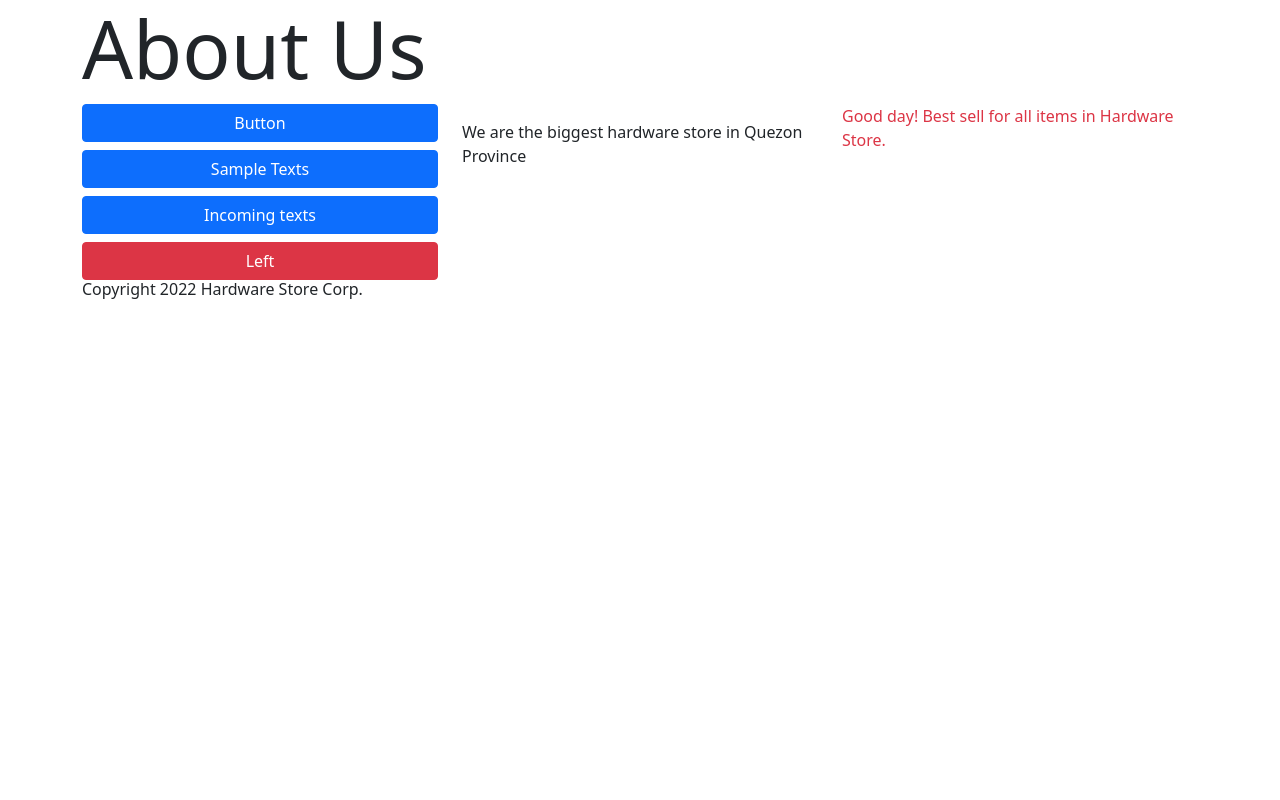
After one commit to KuyaPaul/CSIPT101_DeOcampo, a Django app: page /aboutus/ in a window 1280 px wide. The commit adds this page. Run offline with Django 4.2, Linux system fonts and the light colour scheme.

Commit message:
Create layout.html and Create about.html

```diff
--- a/HardwareStore/urls.py
+++ b/HardwareStore/urls.py
@@ -18,4 +18,5 @@ from django.urls import path, include
 
 urlpatterns = [
     path('', include('ManageItems.urls')),
+    path('aboutus/', include('ManageItems.urls')),
 ]
--- /dev/null
+++ b/ManageItems/templates/aboutus.html
@@ -0,0 +1,14 @@
+<html lang="en">
+<head>
+    <meta charset="UTF-8">
+    <meta http-equiv="X-UA-Compatible" content="IE=edge">
+    <meta name="viewport" content="width=device-width, initial-scale=1.0">
+    <title>Document</title>
+</head>
+<body>
+    {% extends 'layout.html' %}
+    {%block header%}About Us{%endblock%}
+    {%block maincontent%}We are the biggest hardware store in Quezon Province{%endblock%}
+
+</body>
+</html>
--- /dev/null
+++ b/ManageItems/templates/layout.html
@@ -0,0 +1,35 @@
+<html lang="en">
+<head>
+    <meta charset="UTF-8">
+    <meta http-equiv="X-UA-Compatible" content="IE=edge">
+    <meta name="viewport" content="width=device-width, initial-scale=1.0">
+    <title>Document</title>
+    <link href="https://cdn.jsdelivr.net/npm/bootstrap@5.0.2/dist/css/bootstrap.min.css" rel="stylesheet" integrity="sha384-EVSTQN3/azprG1Anm3QDgpJLIm9Nao0Yz1ztcQTwFspd3yD65VohhpuuCOmLASjC" crossorigin="anonymous">
+    <script src="https://cdn.jsdelivr.net/npm/bootstrap@5.0.2/dist/js/bootstrap.bundle.min.js" integrity="sha384-MrcW6ZMFYlzcLA8Nl+NtUVF0sA7MsXsP1UyJoMp4YLEuNSfAP+JcXn/tWtIaxVXM" crossorigin="anonymous"></script>
+</head>
+<body>
+    <div class="container">
+        <!-- header -->
+        <div class="row"><h1 class="display-1">{% block header%}{%endblock%}</h1>
+        </div>
+        <!-- content -->
+        <div class="row">
+            <!-- menu -->
+            <div class="col">
+                <div class="d-grid gap-2">
+                    <button class="btn btn-primary" type="button">Button</button>
+                    <button class="btn btn-primary" type="button">Sample Texts</button>
+                    <button class="btn btn-primary" type="button">Incoming texts</button>
+                    <button class="btn btn-danger" type="button">Left</button>
+                  </div>
+            </div>
+            <!-- main content -->
+            <div class="col"><p class="fs-6 text-dark"><p>{% block maincontent%}{%endblock%}</p></div>
+            <!-- announcements -->
+            <div class="col"><p class="fs-6 text dark text-danger"> Good day! Best sell for all items in Hardware Store.</p></div>
+        </div>
+        <!-- footer -->
+        <div class="row"><h6>Copyright 2022 Hardware Store Corp.</h6></div>
+    </div>
+</body>
+</html>
--- a/ManageItems/urls.py
+++ b/ManageItems/urls.py
@@ -5,4 +5,5 @@ from . import views
 
 urlpatterns = [
     path('', views.main),
+    path('aboutus/', views.aboutus),
 ]
--- a/ManageItems/views.py
+++ b/ManageItems/views.py
@@ -4,3 +4,6 @@ from django.shortcuts import render
 
 def main(request):
     return render(request, 'index.html')
+
+def aboutus(request):
+    return render(request, 'aboutus.html')
```
Also changed, not shown: ManageItems/templates/index.html (+3 -13 lines).
